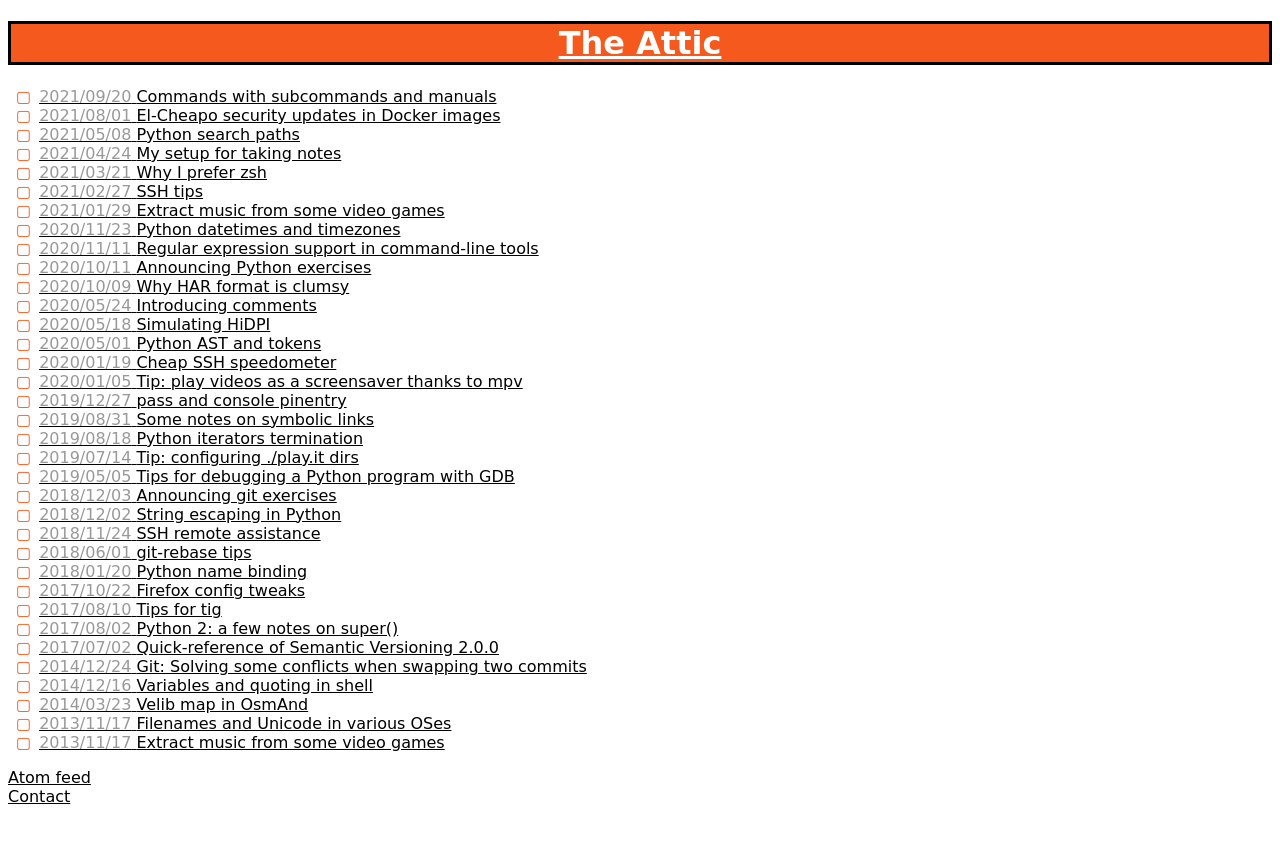
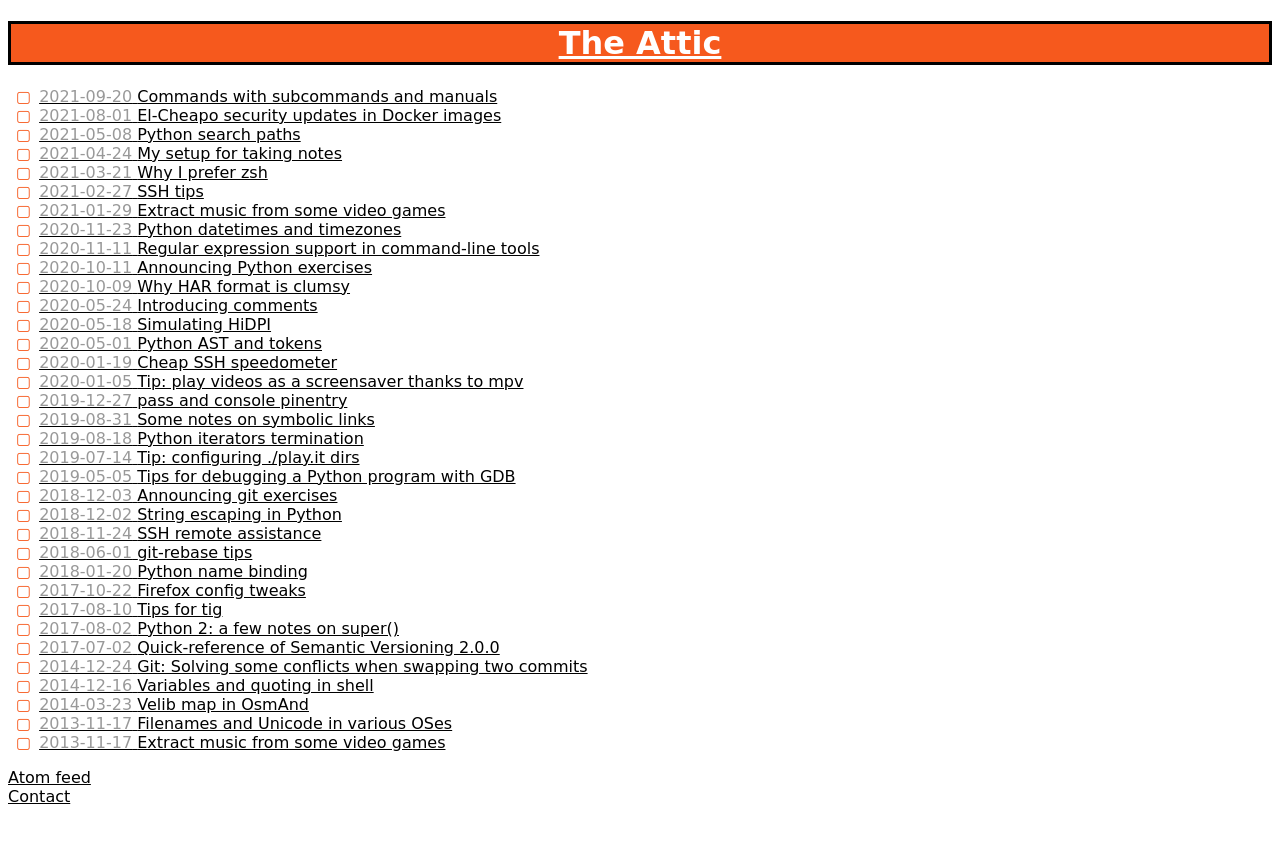
Before and after one commit to hydrargyrum/hydrargyrum.github.io, a Jekyll site: the page built from index-posts.md, in a window 1280 px wide. Shown: the top 843 px of the page. Built offline with Jekyll 4.4.1, drawn with Linux system fonts in a browser that asks for light colours.

Commit message:
_layouts/post-list.html: use <time> tag for post date

```diff
--- a/_layouts/post-list.html
+++ b/_layouts/post-list.html
@@ -16,7 +16,8 @@
 <div class="content post-list">
 <ul>
     {% for post in site.posts %}
-        <li><a href="{{ post.url }}"><span class="post-date">{{ post.date | date: "%Y/%m/%d" }}</span> <span class="post-title">{{ post.title }}</span></a></li>
+        <li><a href="{{ post.url }}"><time datetime="{{ post.date }}" class="post-date">{{ post.date | date: "%Y-%m-%d" }}</time>
+            <span class="post-title">{{ post.title }}</span></a></li>
     {% endfor %}
 </ul>
 </div>
```
